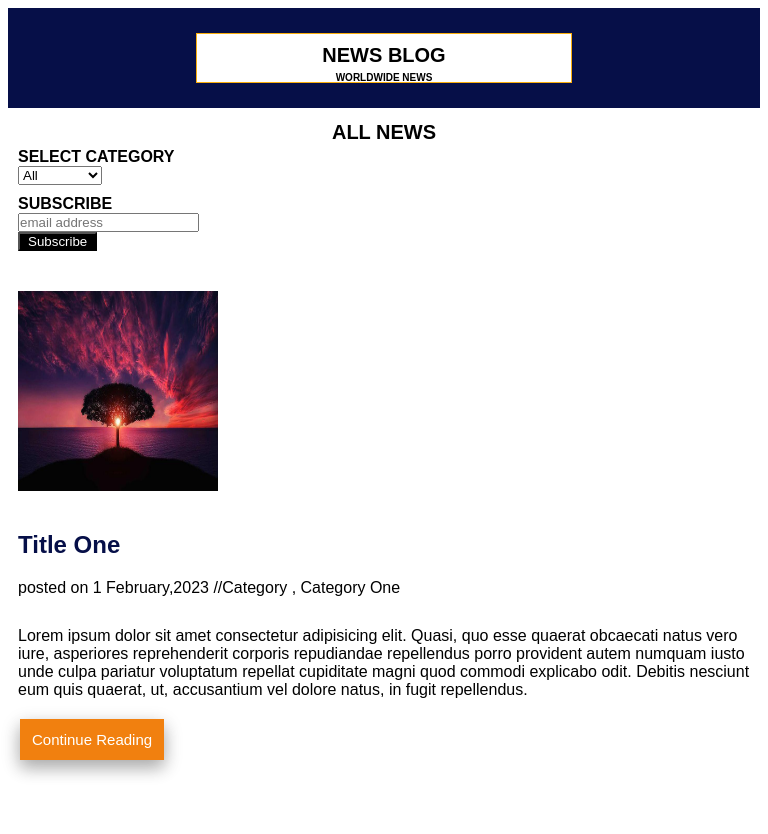
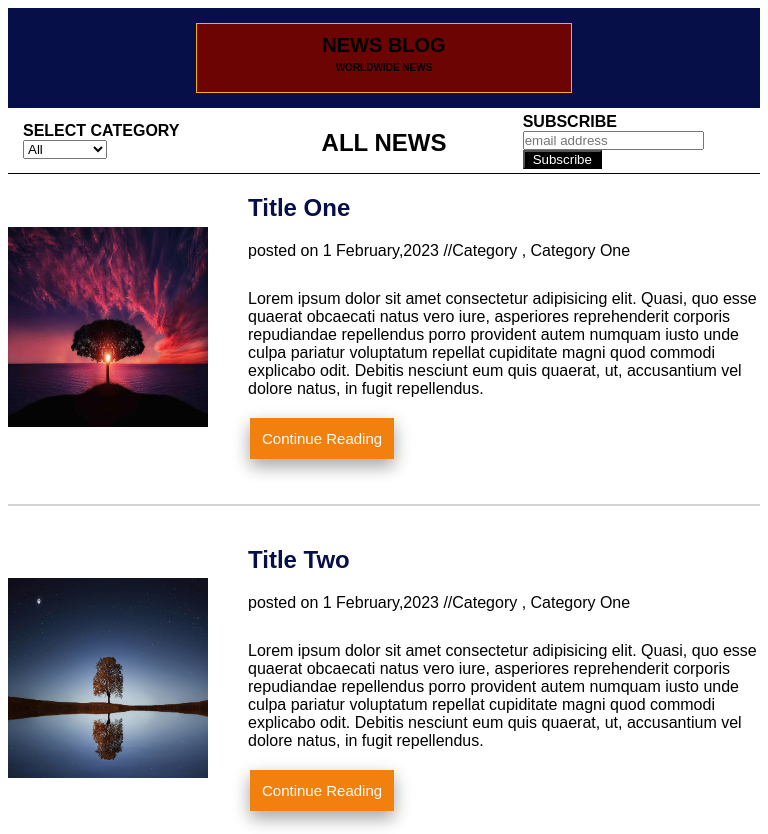
Before and after one commit to VAMSI0707/HOME_TASKS, a plain HTML site: page hometask_html_css/index.html in a window 768 px wide. Shown: the top 834 px of the page. Drawn offline with Linux system fonts and the light colour scheme.

Commit message:
Implemented a static website using html/css and added responsiveness to it using mediaqueries and added two breakpoints

```diff
--- a/hometask_html_css/mediaqueries.css
+++ b/hometask_html_css/mediaqueries.css
@@ -1,8 +1,8 @@
-@media only screen and (max-width: 768px) {
+@media only screen and (max-width: 641px) {
     .header-content {
         background-color: white;
         text-align: center;
-        width: 50%;
+        width: 60%;
         height: 50px;
         margin: 20px auto;
         box-sizing: border-box;
@@ -45,8 +45,29 @@
 
 
     .news-item img {
-        margin-top: 20px;
-        margin-right: 0;
-        margin-bottom: 20px;
+        margin:20px 0px;
     }
 }
+@media only screen and (min-width:641px) and (max-width: 900px) {
+    .header-content {
+        background-color: rgb(109, 4, 4);
+        text-align: center;
+        width: 50%;
+        height: 70px;
+        margin: 20px auto;
+        box-sizing: border-box;
+        border: 1px solid rgb(249, 174, 12);
+        font-weight: bolder;
+    }
+    .category-container {
+        height: fit-content;
+        grid-column-gap: 20px;
+    }
+    .allnews-headingitem {
+        font-size: 12px;
+        margin-top: 5px;
+        align-self: start;
+        justify-self: center;
+    }
+
+}
--- a/hometask_html_css/style.css
+++ b/hometask_html_css/style.css
@@ -16,7 +16,7 @@ header {
 .header-content {
     background-color: white;
     text-align: center;
-    width: 25%;
+    width: 40%;
     height: 50px;
     margin: 20px auto;
     box-sizing: border-box;
```
Also changed, not shown: hometask_html_css/index.html (+27 -0 lines).
